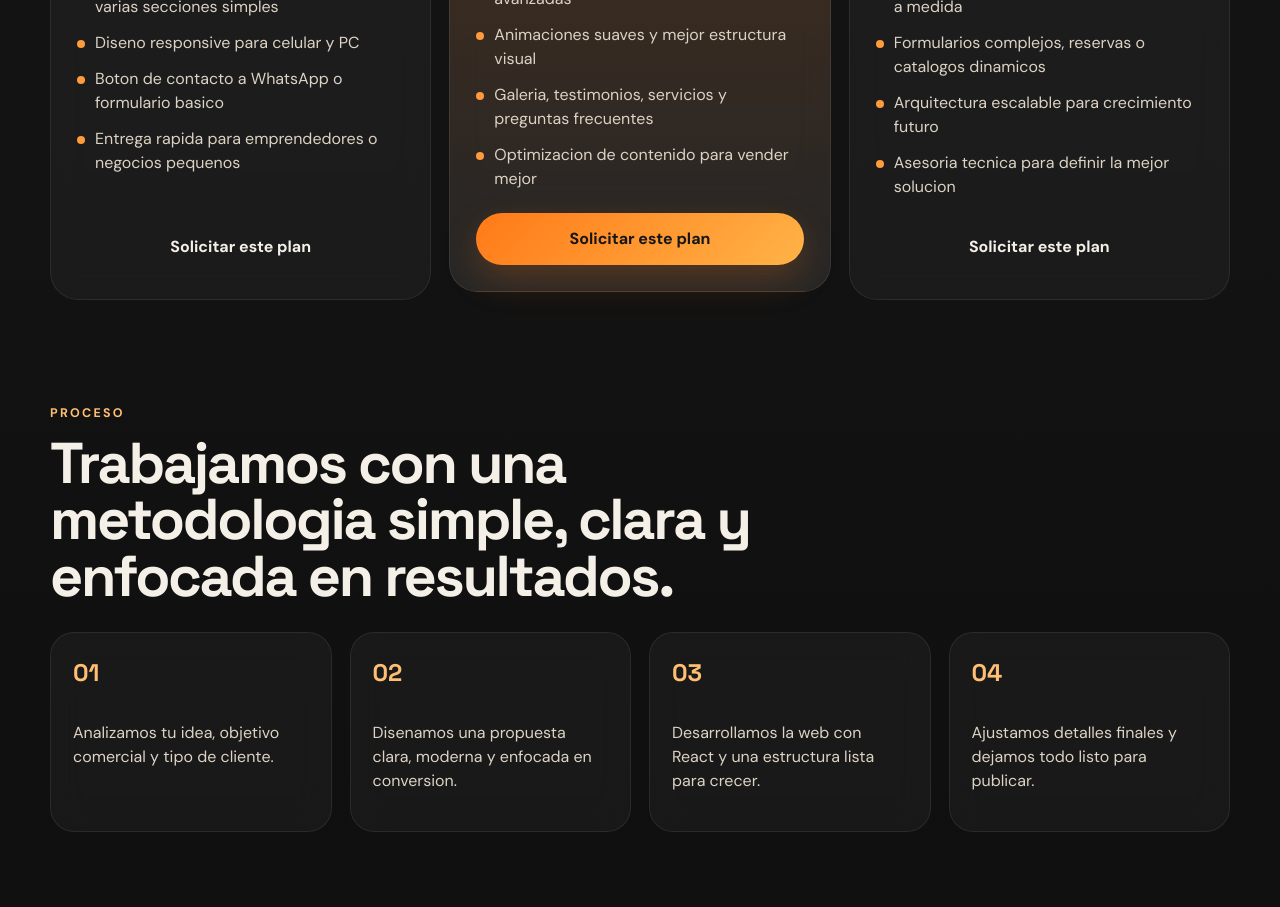
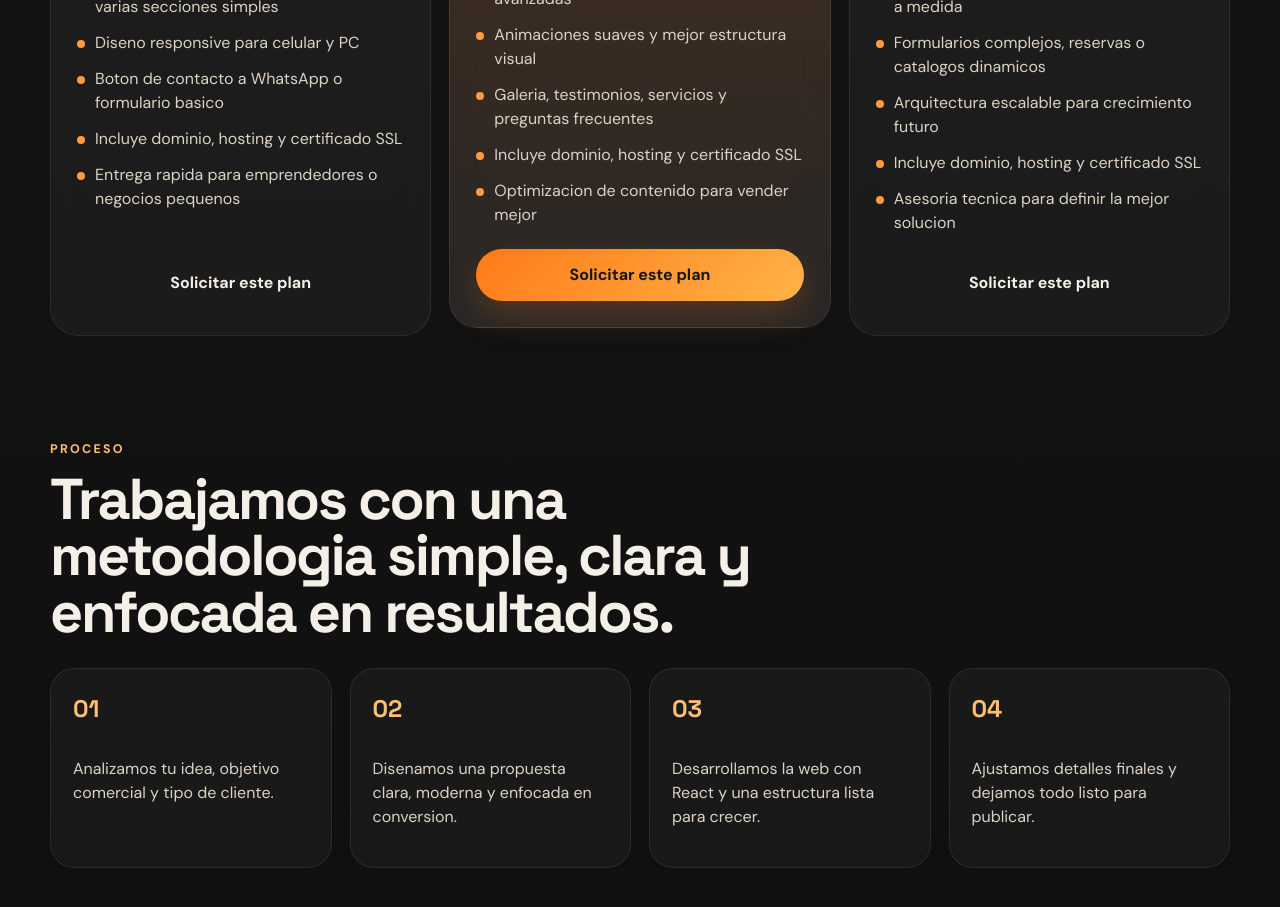
Before and after one commit to Maturojo/devstudio, a React (Vite) app: page / in a window 1280 px wide. Shown: the part 2740-3647 px from the top of the page. Built offline with nearby package versions, Linux system fonts and the light colour scheme.

Commit message:
Mention hosting and SSL in plans

```diff
--- a/src/App.jsx
+++ b/src/App.jsx
@@ -7,6 +7,7 @@ const plans = [
       "Landing page de una sola seccion o varias secciones simples",
       "Diseno responsive para celular y PC",
       "Boton de contacto a WhatsApp o formulario basico",
+      "Incluye dominio, hosting y certificado SSL",
       "Entrega rapida para emprendedores o negocios pequenos",
     ],
   },
@@ -19,6 +20,7 @@ const plans = [
       "Sitio con multiples paginas o secciones avanzadas",
       "Animaciones suaves y mejor estructura visual",
       "Galeria, testimonios, servicios y preguntas frecuentes",
+      "Incluye dominio, hosting y certificado SSL",
       "Optimizacion de contenido para vender mejor",
     ],
   },
@@ -30,6 +32,7 @@ const plans = [
       "Paneles, integraciones o funcionalidades a medida",
       "Formularios complejos, reservas o catalogos dinamicos",
       "Arquitectura escalable para crecimiento futuro",
+      "Incluye dominio, hosting y certificado SSL",
       "Asesoria tecnica para definir la mejor solucion",
     ],
   },
```
